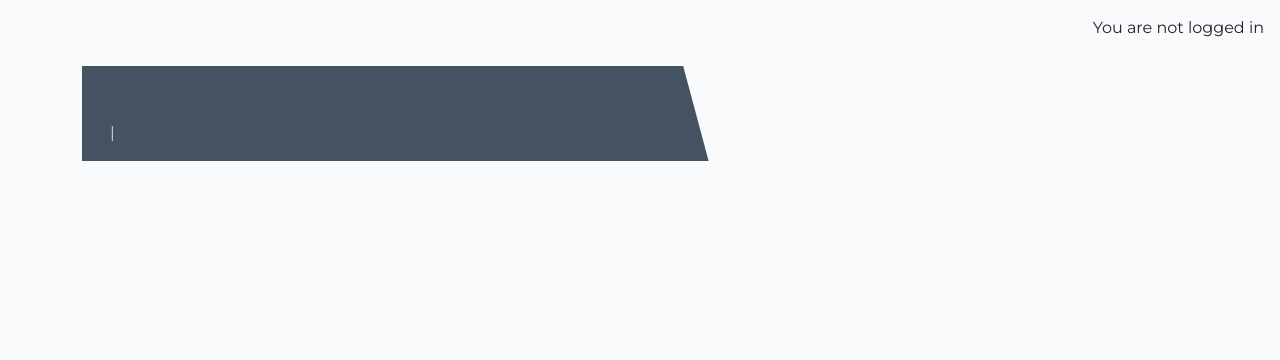
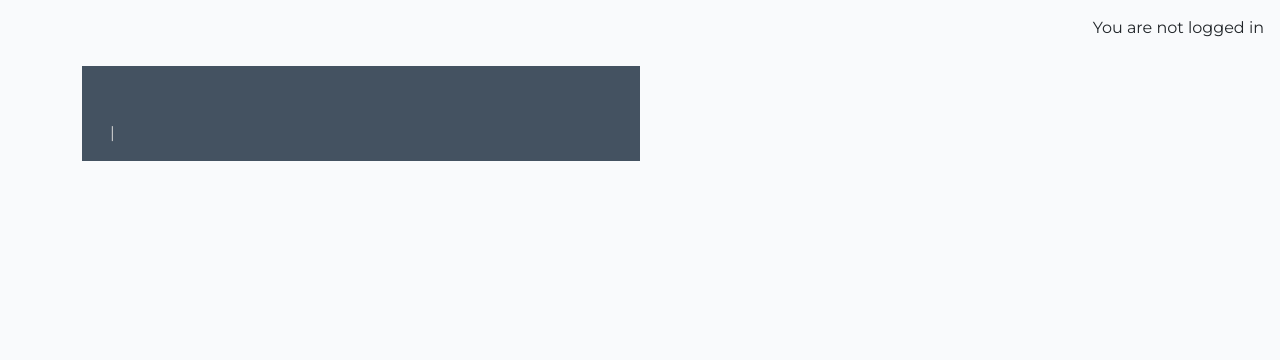
Before and after one commit to Judit3/blog-with-django, a Django app: template blog/templates/blog/post_detail.html in a window 1280 px wide. Shown: the part 60-420 px from the top of the page. Run offline with Django 4.2, Linux system fonts and the light colour scheme; the template is opened without the code that fills it, so the values that code supplies are empty; some libraries are stand-ins or nearby versions.

Commit message:
change css post

```diff
--- a/static/css/style.css
+++ b/static/css/style.css
@@ -77,26 +77,15 @@ body {
     overflow: hidden;
 }
 
-.masthead-image:after {
-    content: "";
-    position: absolute;
-    top: 0;
-    right: 90%;
-    height: 100%;
-    width: 150%;
-    background: #445261;
-    -webkit-transform: skew(15deg);
-    -moz-transform: skew(15deg);
-    transform: skew(15deg);
-    z-index: 100;
-}
-
 .post-link {
     text-decoration: none;
     color: #445261;
 }
 
-.post-link:hover,
+.post-link:hover{
+    color:  #e87510;
+}
+
 .page-link {
     background-color: #e87510;
     color: #fff;
```
